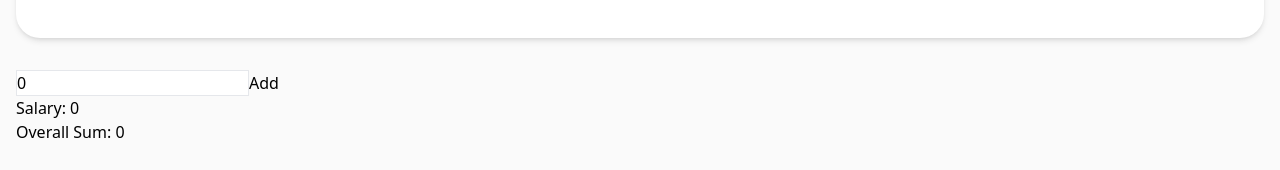
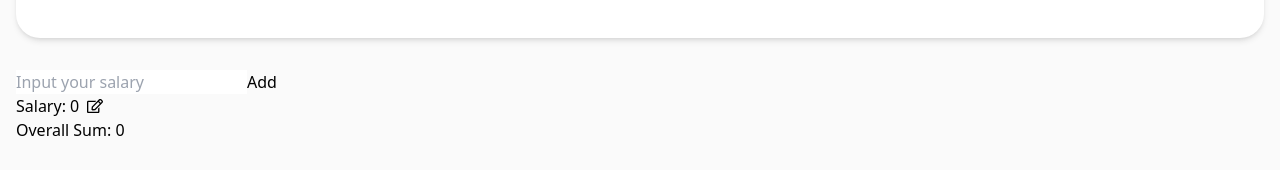
Before and after one commit to FlorianAutricque/budget_planner, a React (Vite) app in the folder budger_planner/: page /month/1 in a window 1280 px wide. Shown: the part 358-528 px from the top of the page. Built offline with nearby package versions, Linux system fonts and the light colour scheme.

Commit message:
styling input salary

```diff
--- a/budger_planner/src/index.css
+++ b/budger_planner/src/index.css
@@ -39,15 +39,19 @@ body {
   filter: blur(4px);
 }
 
+.inputSalary {
+  display: none;
+}
+
 /* HiDE ARROWS INPUT */
-/* input[type="number"]::-webkit-outer-spin-button,
+input[type="number"]::-webkit-outer-spin-button,
 input[type="number"]::-webkit-inner-spin-button {
   -webkit-appearance: none;
   margin: 0;
-} */
+}
 
 /* For Safari (iOS) */
-/* input[type="number"] {
+input[type="number"] {
   -moz-appearance: textfield;
   appearance: textfield;
-} */
+}
--- a/budger_planner/src/pages/PageMonth.jsx
+++ b/budger_planner/src/pages/PageMonth.jsx
@@ -9,6 +9,7 @@ import DeleteExpense from "../components/DeleteExpense";
 
 import { IoIosAddCircle } from "react-icons/io";
 import { IoMdCloseCircleOutline } from "react-icons/io";
+import { FaRegEdit } from "react-icons/fa";
 
 function PageMonth() {
   const { monthId } = useParams();
@@ -24,6 +25,7 @@ function PageMonth() {
   const salary = document.getElementById("salary");
   const sum = document.getElementById("sum");
   const expenses = document.getElementById("expenses");
+  const inputSalary = document.getElementById("inputSalary");
 
   const monthNames = {
     1: "January",
@@ -44,7 +46,7 @@ function PageMonth() {
 
   //LOCALSTORAGE
   useEffect(() => {
-    setValue(displayValue[monthName] || 0);
+    setValue(displayValue[monthName] || "");
 
     const storedExpenses =
       JSON.parse(window.localStorage.getItem(`expenses-${monthName}`)) || [];
@@ -64,6 +66,7 @@ function PageMonth() {
       ...prev,
       [monthName]: value,
     }));
+    toggleInputSalary();
   }
 
   //SHOW MODAL TO ADD AN EXPENSE
@@ -128,6 +131,11 @@ function PageMonth() {
     setOverallSum((prevOverallSum) => prevOverallSum + expenseSum);
   }
 
+  //TOGGLE INPUT SALARY
+  const toggleInputSalary = () => {
+    inputSalary.classList.toggle("inputSalary");
+  };
+
   return (
     <div className="px-[1rem]">
       <div id="pie">
@@ -137,14 +145,20 @@ function PageMonth() {
       <div>
         <div id="salary">
           <input
+            id="inputSalary"
             value={value}
             onChange={(e) => setValue(e.target.value)}
-            className="border"
             type="number"
             placeholder="Input your salary"
           />
+
           <button onClick={handleClick}>Add</button>
-          <p>Salary: {displayValue[monthName] || 0}</p>
+          <span className="flex items-center gap-2">
+            <p>Salary: {displayValue[monthName] || 0}</p>
+            <p onClick={toggleInputSalary} className="cursor-pointer">
+              <FaRegEdit />
+            </p>
+          </span>
         </div>
 
         <button
@@ -179,14 +193,14 @@ function PageMonth() {
           {expensesName.map((expense) => (
             <div
               key={expense.id}
-              className="flex flex-col gap-2 mb-10 border border-red-500"
+              className="flex flex-col items-center gap-2 mb-10 rounded-3xl bg-white shadow-md"
             >
+              <p className="text-xl text-center">{expense.name}</p>
               <SumInputEachExpense
                 monthName={monthName}
                 expenseId={expense.id}
                 onSumChange={handleSumChange}
               />
-              {expense.name}
               <DeleteExpense
                 monthName={monthName}
                 expensesName={expensesName}
```
